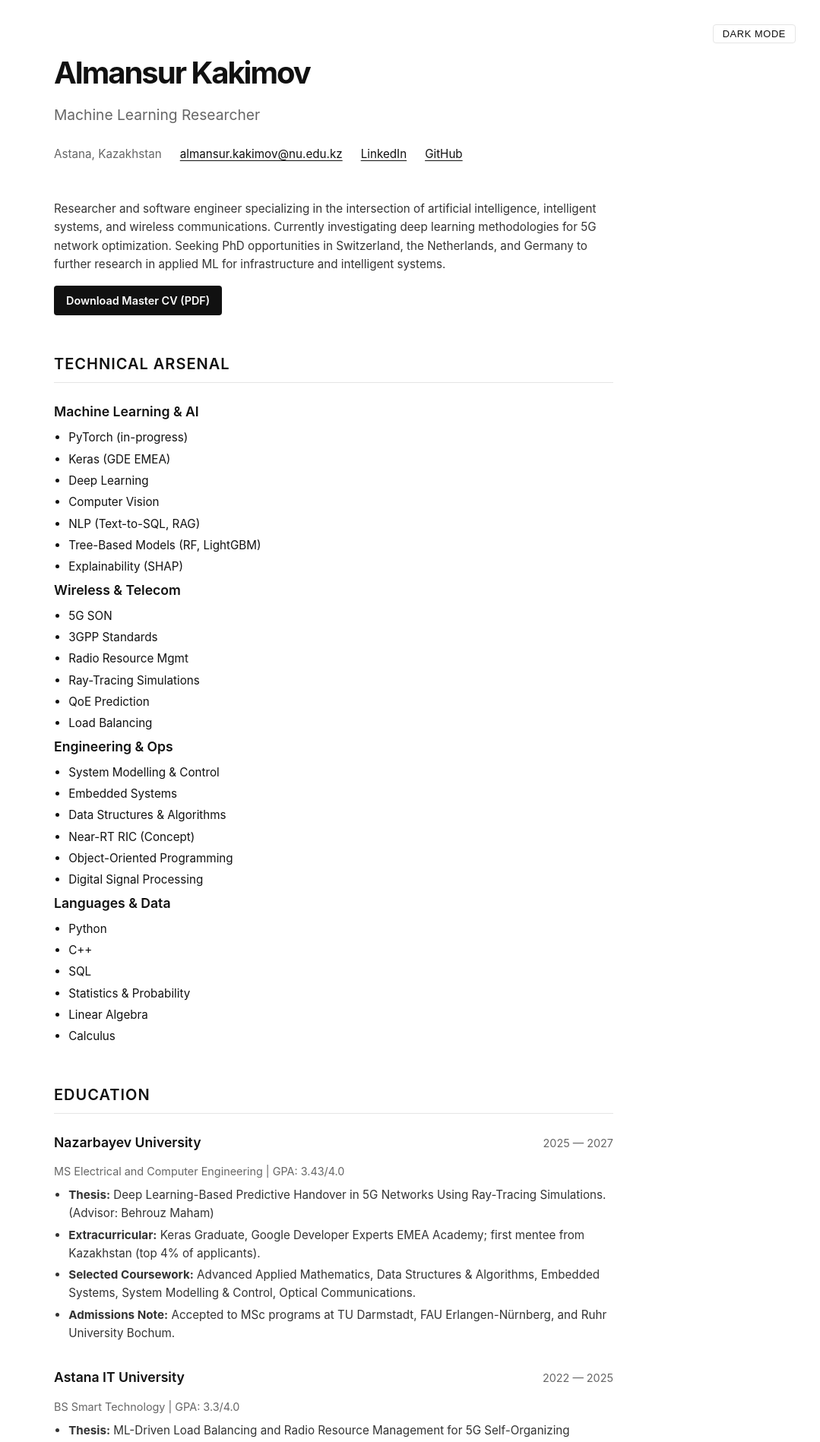
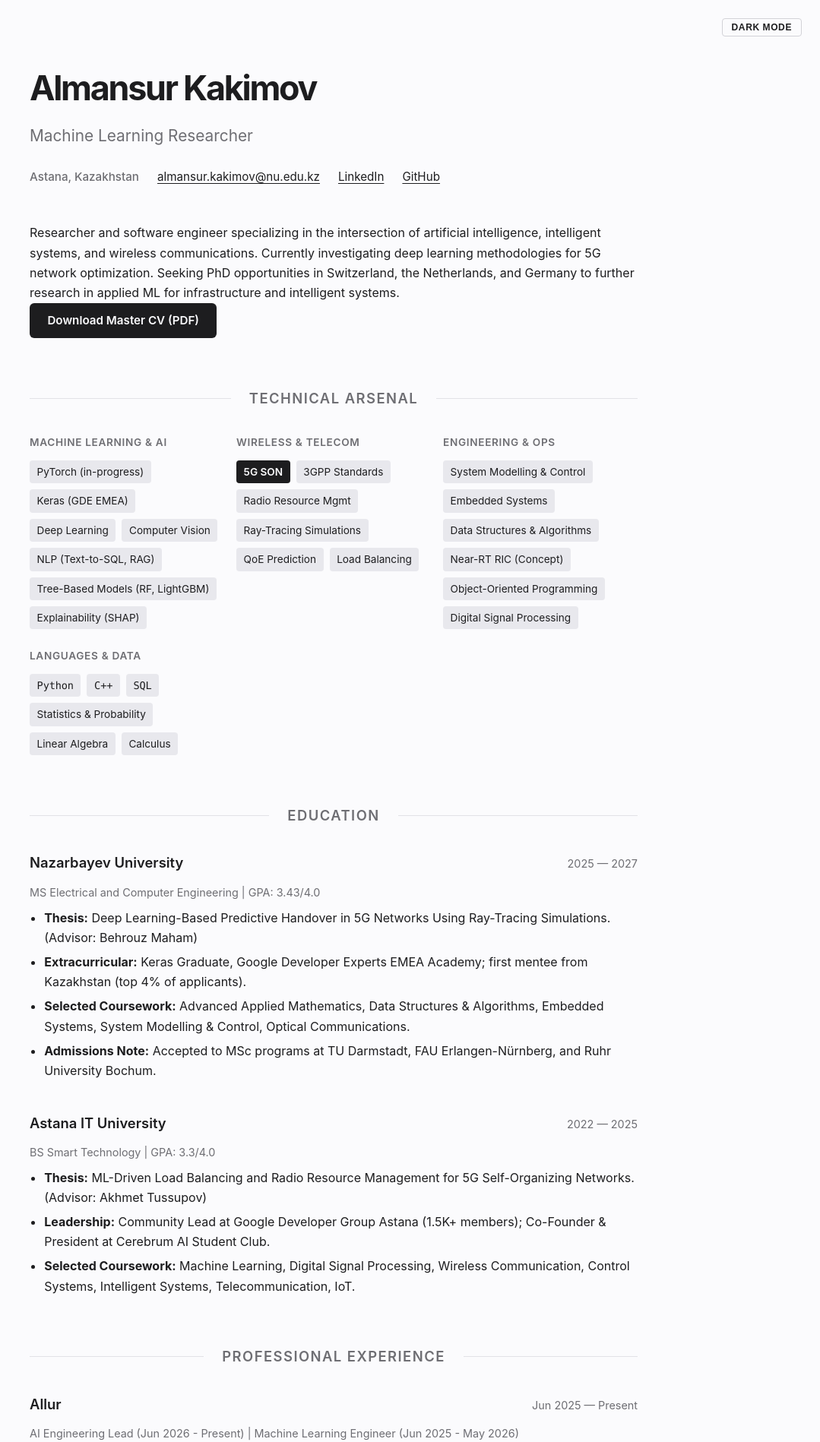
Before and after one commit to almansur04/almansur04.github.io, a Jekyll site: the page built from index.html, in a window 1280 px wide. Shown: the top 1898 px of the page at 76% size, without its empty margins (201-1280 px from the left). Built offline with Jekyll 4.4.1, drawn with Linux system fonts in a browser that asks for light colours.

Commit message:
Refactor CSS variables and styles for layout

```diff
--- a/_layouts/default.html
+++ b/_layouts/default.html
@@ -6,68 +6,140 @@
     <title>Almansur Kakimov</title>
     <style>
         :root {
-            --bg-color: #ffffff;
-            --text-main: #111111;
-            --text-muted: #666666;
-            --border-color: #e5e5e5;
+        --bg-color: #fbfbfd;
+        --text-main: #1d1d1f;
+        --text-muted: #6e6e73;
+        --border-color: #d2d2d7;
+        --accent-pill: #e8e8ed;
+        --pill-text: #1d1d1f;
+        --font-stack: -apple-system, BlinkMacSystemFont, "Segoe UI", Roboto, "Helvetica Neue", Arial, sans-serif;
+        --header-stack: "Inter", -apple-system, sans-serif;
     }
 
     [data-theme="dark"] {
-            --bg-color: #121212;
-            --text-main: #e0e0e0;
-            --text-muted: #a0a0a0;
-            --border-color: #333333;
+        --bg-color: #161617;
+        --text-main: #f5f5f7;
+        --text-muted: #a1a1a6;
+        --border-color: #3a3a3c;
+        --accent-pill: #2c2c2e;
+        --pill-text: #f5f5f7;
     }
 
     * { box-sizing: border-box; margin: 0; padding: 0; }
 
     body {
-            font-family: -apple-system, BlinkMacSystemFont, "Segoe UI", Roboto, Helvetica, Arial, sans-serif;
+        font-family: var(--font-stack);
         background-color: var(--bg-color);
         color: var(--text-main);
-            line-height: 1.6;
-            max-width: 800px;
+        line-height: 1.65;
+        max-width: 880px;
         margin: 0 auto;
-            padding: 4rem 2rem;
+        padding: 5rem 2.5rem;
+        -webkit-font-smoothing: antialiased;
     }
 
-        h1 { font-size: 2.5rem; font-weight: 700; letter-spacing: -0.05em; margin-bottom: 0.5rem; }
-        h2 { font-size: 1.25rem; font-weight: 600; text-transform: uppercase; letter-spacing: 0.05em; border-bottom: 1px solid var(--border-color); padding-bottom: 0.5rem; margin: 3rem 0 1.5rem 0; }
-        h3 { font-size: 1.1rem; font-weight: 600; margin-bottom: 0.25rem; }
+    h1, h2, h3 { font-family: var(--header-stack); }
+
+    h1 { font-size: 2.8rem; font-weight: 700; letter-spacing: -0.05em; margin-bottom: 0.5rem; }
+
+    h2 {
+        font-size: 1.15rem;
+        font-weight: 600;
+        text-transform: uppercase;
+        letter-spacing: 0.08em;
+        color: var(--text-muted);
+        margin: 4rem 0 2rem 0;
+        display: flex;
+        align-items: center;
+        text-align: center;
+    }
+
+    h2::before, h2::after {
+        content: "";
+        flex: 1;
+        border-bottom: 1px solid var(--border-color);
+        opacity: 0.6;
+    }
+    h2::before { margin-right: 1.5rem; }
+    h2::after { margin-left: 1.5rem; }
+
+    h3 { font-size: 1.15rem; font-weight: 600; margin-bottom: 0.25rem; }
 
     a { color: var(--text-main); text-decoration: underline; text-underline-offset: 3px; }
     a:hover { color: var(--text-muted); }
 
-        .subtitle { font-size: 1.2rem; color: var(--text-muted); margin-bottom: 1.5rem; }
+    .subtitle { font-size: 1.3rem; color: var(--text-muted); font-weight: 400; margin-bottom: 1.5rem; }
+
     .contact-info { display: flex; flex-wrap: wrap; gap: 1.5rem; font-size: 0.95rem; margin-bottom: 3rem; }
-        .contact-info span { color: var(--text-muted); }
+    .contact-info span { color: var(--text-muted); font-weight: 500; }
 
-        .item { margin-bottom: 2rem; }
-        .item-header { display: flex; justify-content: space-between; align-items: baseline; flex-wrap: wrap; margin-bottom: 0.5rem; }
+    .item { margin-bottom: 2.5rem; }
+    .item-header { display: flex; justify-content: space-between; align-items: baseline; flex-wrap: wrap; margin-bottom: 0.5rem; gap: 0.2rem 1rem;}
     .meta { font-size: 0.9rem; color: var(--text-muted); }
-        .description { font-size: 0.95rem; color: #333; }
-        [data-theme="dark"] .description { color: var(--text-main); }
+    .description { font-size: 1rem; color: var(--text-main); font-weight: 400;}
+    [data-theme="dark"] .description { color: #d2d2d7; }
 
-        ul { margin-left: 1.2rem; margin-top: 0.5rem; font-size: 0.95rem; }
-        li { margin-bottom: 0.25rem; }
+    ul { margin-left: 1.2rem; margin-top: 0.5rem; font-size: 1rem; }
+    li { margin-bottom: 0.35rem; }
 
-        .tag { display: inline-block; background: #f4f4f4; padding: 0.1rem 0.5rem; border: 1px solid var(--border-color); font-size: 0.75rem; text-transform: uppercase; letter-spacing: 0.05em; margin-right: 0.5rem; margin-bottom: 0.5rem; }
-        [data-theme="dark"] .tag { background: #1e1e1e; }
+    .header-cta { text-align: center; margin-top: 2rem; }
+    .btn {
+        display: inline-block;
+        background-color: var(--text-main);
+        color: var(--bg-color);
+        padding: 0.6rem 1.4rem;
+        text-decoration: none !important;
+        font-size: 0.95rem;
+        font-weight: 600;
+        border-radius: 6px;
+        transition: all 0.2s ease-in-out;
+        border: 1px solid transparent;
+    }
+    .btn:hover { background-color: transparent; color: var(--text-main); border: 1px solid var(--border-color); }
+    [data-theme="dark"] .btn { background-color: var(--text-main); color: var(--bg-color); }
+    [data-theme="dark"] .btn:hover { background-color: #2c2c2e; border-color: transparent; color: var(--text-main);}
 
-        .btn { display: inline-block; background-color: var(--text-main); color: var(--bg-color); padding: 0.5rem 1rem; text-decoration: none; font-size: 0.9rem; font-weight: 600; border-radius: 4px; margin-top: 1rem; transition: background-color 0.2s; }
-        .btn:hover { background-color: var(--text-muted); color: var(--bg-color); }
+    .skills-matrix { display: grid; grid-template-columns: repeat(auto-fit, minmax(200px, 1fr)); gap: 1.5rem 1rem; margin-top: 1.5rem; }
 
-        .skills-grid { display: grid; grid-template-columns: repeat(auto-fit, minmax(200px, 1fr)); gap: 1.5rem; margin-top: 1rem; }
-        .skill-category h3 { font-size: 0.95rem; text-transform: uppercase; letter-spacing: 0.05em; color: var(--text-muted); border-bottom: 1px solid var(--border-color); padding-bottom: 0.25rem; margin-bottom: 0.5rem; }
-        .skill-category p { font-size: 0.95rem; }
+    .matrix-column h3 { font-size: 0.85rem; font-weight: 600; text-transform: uppercase; letter-spacing: 0.05em; color: var(--text-muted); margin-bottom: 0.75rem;}
+    .matrix-column ul { list-style: none; margin: 0; padding: 0; display: flex; flex-wrap: wrap; gap: 0.5rem; }
 
-        .theme-toggle { position: absolute; top: 2rem; right: 2rem; background: none; border: 1px solid var(--border-color); color: var(--text-main); padding: 0.25rem 0.75rem; font-size: 0.8rem; cursor: pointer; border-radius: 4px; text-transform: uppercase; letter-spacing: 0.05em; transition: all 0.2s; }
+    .matrix-column li {
+        font-size: 0.85rem;
+        background-color: var(--accent-pill);
+        color: var(--pill-text);
+        padding: 0.25rem 0.6rem;
+        border-radius: 4px;
+        margin: 0;
+        white-space: nowrap;
+        transition: transform 0.1s ease;
+    }
+    .matrix-column li:hover { transform: translateY(-1px); }
+
+    [data-theme="dark"] .matrix-column li { background-color: #2c2c2e; border: 1px solid transparent; }
+
+    .pill-major { background-color: var(--text-main) !important; color: var(--bg-color) !important; font-weight: 600;}
+    [data-theme="dark"] .pill-major { background-color: var(--accent-pill) !important; color: var(--bg-color) !important;}
+
+    .pill-code { font-family: "SFMono-Regular", Consolas, "Liberation Mono", Menlo, Courier, monospace; letter-spacing: -0.01em;}
+
+    .theme-toggle { position: absolute; top: 1.5rem; right: 1.5rem; background: none; border: 1px solid var(--border-color); color: var(--text-main); padding: 0.25rem 0.75rem; font-size: 0.75rem; font-weight: 600; cursor: pointer; border-radius: 4px; text-transform: uppercase; letter-spacing: 0.05em; transition: all 0.2s; }
     .theme-toggle:hover { background: var(--text-main); color: var(--bg-color); }
+    [data-theme="dark"] .theme-toggle { border-color: #3a3a3c; color: var(--text-main); }
+    [data-theme="dark"] .theme-toggle:hover { background-color: var(--accent-pill); color: var(--pill-text); border-color: transparent;}
 
     @media (max-width: 600px) {
-            body { padding: 2rem 1.5rem; }
-            .item-header { flex-direction: column; }
-            .theme-toggle { top: 1rem; right: 1.5rem; }
+        body { padding: 3rem 1.5rem; }
+        h1 { font-size: 2.2rem; }
+        .subtitle { font-size: 1.1rem; }
+        .item-header { flex-direction: column; gap: 0; }
+        .meta { margin-top: 0.1rem; }
+        h2 { font-size: 0.9rem; margin: 3rem 0 1.5rem 0; }
+        h2::before { margin-right: 1rem; }
+        h2::after { margin-left: 1rem; }
+        .skills-matrix { gap: 1rem; }
+        .matrix-column { padding-bottom: 0.5rem; border-bottom: 1px solid var(--border-color);}
+        .matrix-column:last-child { border-bottom: none; }
     }
     </style>
 </head>
```
Lines whose indentation alone changed are shown as unchanged.
